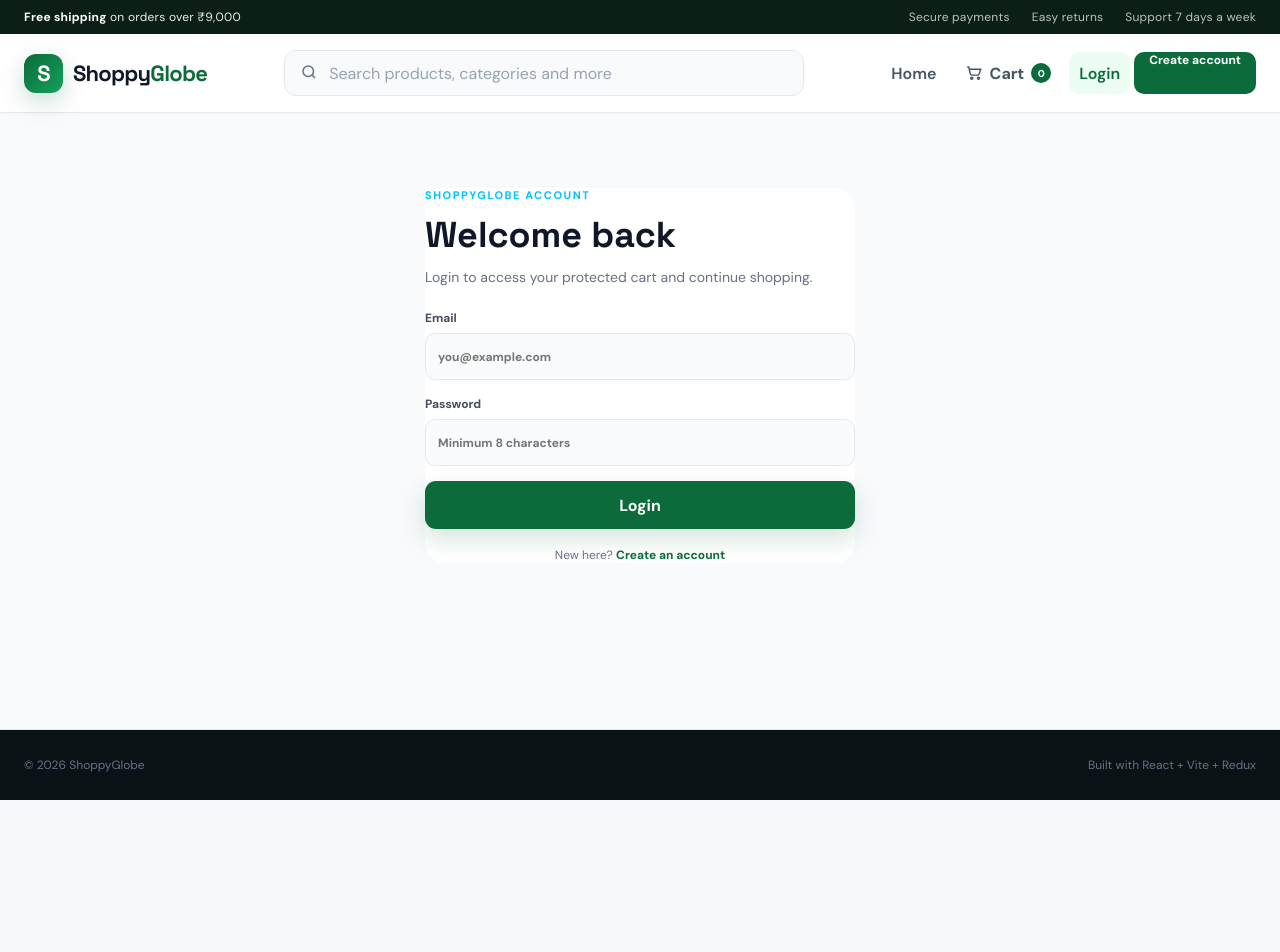
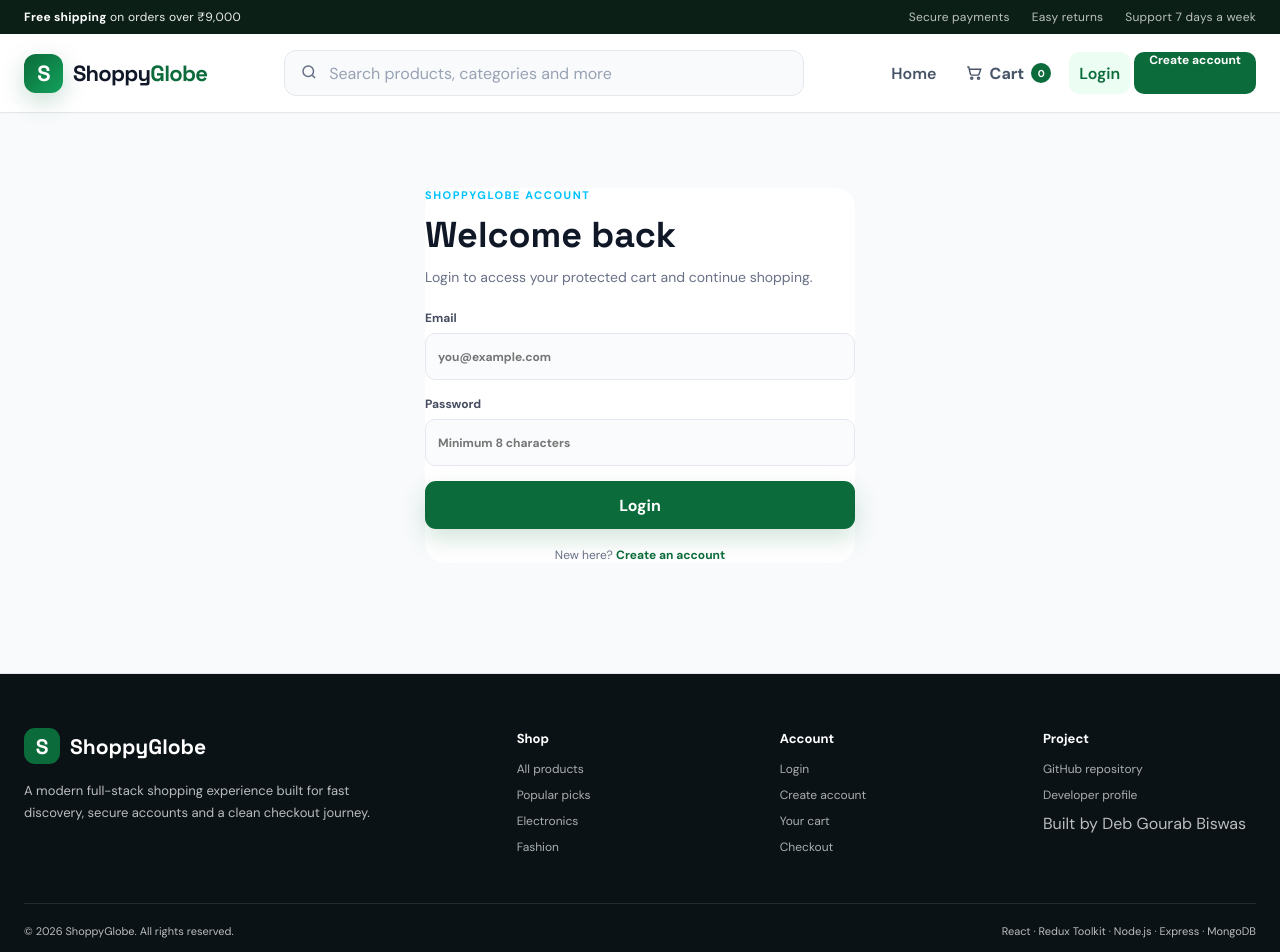
Before and after one commit to debgourab/ShoppyGlobe-FullStack, a React (Vite) app: page /login in a window 1280 px wide. Shown: the top 952 px of the page. Before the commit the page ends 800 px from the top, so only its background shows below. Built offline with nearby package versions, Linux system fonts and the light colour scheme; no server answers.

Commit message:
feat: add professional site footer

```diff
--- a/src/App.jsx
+++ b/src/App.jsx
@@ -1,5 +1,5 @@
 import React, { lazy, Suspense, useEffect } from "react";
-import { createBrowserRouter, Outlet, ScrollRestoration } from "react-router-dom";
+import { createBrowserRouter, Link, Outlet, ScrollRestoration } from "react-router-dom";
 import Header from "./components/Header";
 import Loading from "./components/Loading";
 import { useDispatch, useSelector } from "react-redux";
@@ -14,6 +14,50 @@ const Checkout = lazy(() => import("./components/Checkout"));
 const NotFound = lazy(() => import("./components/NotFound"));
 const Login = lazy(() => import("./pages/Login"));
 const Register = lazy(() => import("./pages/Register"));
+
+function Footer() {
+  return (
+    <footer className="site-footer">
+      <div className="container footer-main">
+        <div className="footer-brand">
+          <Link className="footer-logo" to="/">
+            <span className="footer-logo-mark">S</span>
+            <span>ShoppyGlobe</span>
+          </Link>
+          <p>A modern full-stack shopping experience built for fast discovery, secure accounts and a clean checkout journey.</p>
+        </div>
+
+        <div className="footer-col">
+          <h3>Shop</h3>
+          <Link to="/">All products</Link>
+          <Link to="/">Popular picks</Link>
+          <Link to="/">Electronics</Link>
+          <Link to="/">Fashion</Link>
+        </div>
+
+        <div className="footer-col">
+          <h3>Account</h3>
+          <Link to="/login">Login</Link>
+          <Link to="/register">Create account</Link>
+          <Link to="/cart">Your cart</Link>
+          <Link to="/checkout">Checkout</Link>
+        </div>
+
+        <div className="footer-col">
+          <h3>Project</h3>
+          <a href="https://github.com/debgourab/ShoppyGlobe-FullStack" target="_blank" rel="noreferrer">GitHub repository</a>
+          <a href="https://github.com/debgourab" target="_blank" rel="noreferrer">Developer profile</a>
+          <span>Built by Deb Gourab Biswas</span>
+        </div>
+      </div>
+
+      <div className="container footer-bottom">
+        <span>© {new Date().getFullYear()} ShoppyGlobe. All rights reserved.</span>
+        <span>React · Redux Toolkit · Node.js · Express · MongoDB</span>
+      </div>
+    </footer>
+  );
+}
 
 function AppLayout() {
   const dispatch = useDispatch();
@@ -34,12 +78,7 @@ function AppLayout() {
           <Outlet />
         </Suspense>
       </main>
-      <footer className="site-footer">
-        <div className="container footer-inner">
-          <span>© {new Date().getFullYear()} ShoppyGlobe</span>
-          <span>Built with React + Vite + Redux</span>
-        </div>
-      </footer>
+      <Footer />
       <ScrollRestoration />
     </div>
   );
```
